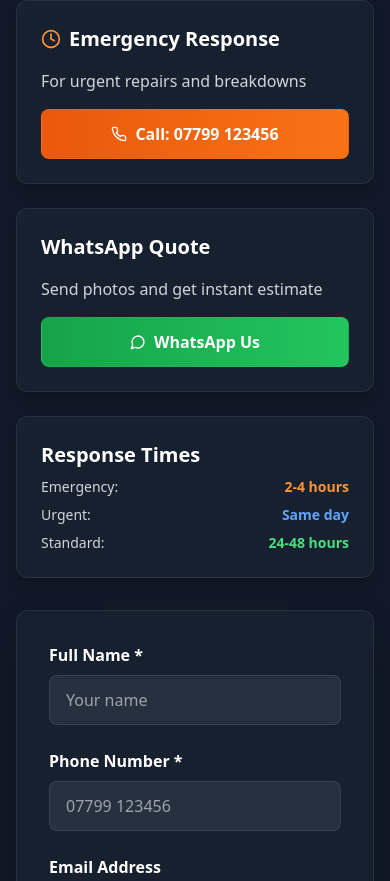
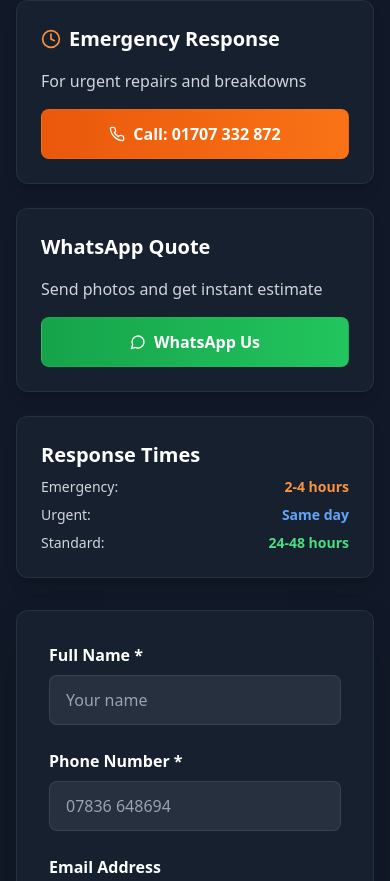
Before and after one commit to IsokaCode/westside-welding-site, a React (Vite) app: page /booking in a window 390 px wide. Shown: the part 344-1225 px from the top of the page. Built offline with nearby package versions, Linux system fonts and the light colour scheme.

Commit message:
Fix phone number consistency between booking and contact pages

```diff
--- a/src/components/Contact.tsx
+++ b/src/components/Contact.tsx
@@ -51,7 +51,7 @@ const Contact: React.FC = () => {
                   </div>
                   <div>
                     <h4 className="text-white font-semibold text-lg">Phone</h4>
-                    <a href="tel:07799123456" className="text-orange-400 hover:text-orange-300 text-lg font-bold block">07799 123456</a>
+                    <a href="tel:01707332872" className="text-orange-400 hover:text-orange-300 text-lg font-bold block">01707 332 872</a>
                     <a href="tel:01707332872" className="text-orange-400 hover:text-orange-300 text-lg font-bold block">01707 332872</a>
                   </div>
                 </div>
@@ -156,7 +156,7 @@ const Contact: React.FC = () => {
             </p>
             <div className="flex flex-col sm:flex-row gap-4 justify-center">
               <a
-                href="tel:07799123456"
+                href="tel:01707332872"
                 className="bg-gradient-to-r from-orange-600 to-orange-500 hover:from-orange-700 hover:to-orange-600 text-white px-8 py-4 rounded-xl font-bold text-lg transition-all duration-300 transform hover:scale-105 flex items-center justify-center space-x-2 border border-orange-500/30"
               >
                 <Phone className="w-5 h-5" />
--- a/src/components/Hero.tsx
+++ b/src/components/Hero.tsx
@@ -58,7 +58,7 @@ const Hero: React.FC = () => {
           {/* CTAs */}
           <div className="flex flex-col sm:flex-row gap-6 justify-center items-center mb-16">
             <a
-              href="tel:07799123456"
+              href="tel:01707332872"
               className="bg-gradient-to-r from-orange-600 to-orange-500 hover:from-orange-700 hover:to-orange-600 text-white px-10 py-5 rounded-xl font-bold text-xl flex items-center space-x-3 transition-all duration-300 transform hover:scale-105 shadow-2xl hover:shadow-orange-500/40 border border-orange-400/50 backdrop-blur-sm"
             >
               <Phone className="w-6 h-6" />
--- a/src/components/QuoteForm.tsx
+++ b/src/components/QuoteForm.tsx
@@ -54,7 +54,7 @@ const QuoteForm: React.FC = () => {
                 We'll review your requirements and get back to you within 15 minutes during business hours.
               </p>
               <p className="text-orange-400 font-semibold">
-                For emergency requests, call us directly at <a href="tel:07799123456" className="underline hover:text-orange-300">07799 123456</a>
+                For emergency requests, call us directly at <a href="tel:01707332872" className="underline hover:text-orange-300">01707 332 872</a>
               </p>
             </div>
           </div>
@@ -87,11 +87,11 @@ const QuoteForm: React.FC = () => {
                 </h3>
                 <p className="text-gray-300 mb-4">For urgent repairs and breakdowns</p>
                 <a
-                  href="tel:07799123456"
+                  href="tel:01707332872"
                   className="w-full bg-gradient-to-r from-orange-600 to-orange-500 hover:from-orange-700 hover:to-orange-600 text-white py-3 rounded-lg font-semibold transition-all duration-300 flex items-center justify-center space-x-2 border border-orange-500/30"
                 >
                   <Phone className="w-4 h-4" />
-                  <span>Call: 07799 123456</span>
+                  <span>Call: 01707 332 872</span>
                 </a>
               </div>
 
@@ -99,7 +99,7 @@ const QuoteForm: React.FC = () => {
                 <h3 className="text-xl font-bold text-white mb-4">WhatsApp Quote</h3>
                 <p className="text-gray-300 mb-4">Send photos and get instant estimate</p>
                 <a
-                  href="https://wa.me/447799123456"
+                  href="https://wa.me/447836648694"
                   className="w-full bg-gradient-to-r from-green-600 to-green-500 hover:from-green-700 hover:to-green-600 text-white py-3 rounded-lg font-semibold transition-all duration-300 flex items-center justify-center space-x-2 border border-green-500/30"
                 >
                   <MessageCircle className="w-4 h-4" />
@@ -150,7 +150,7 @@ const QuoteForm: React.FC = () => {
                       value={formData.phone}
                       onChange={(e) => setFormData(prev => ({ ...prev, phone: e.target.value }))}
                       className="w-full bg-gray-700/50 border border-gray-600/50 rounded-lg px-4 py-3 text-white placeholder-gray-400 focus:border-blue-500 focus:ring-2 focus:ring-blue-500/20 transition-colors"
-                      placeholder="07799 123456"
+                      placeholder="07836 648694"
                     />
                   </div>
 
```
